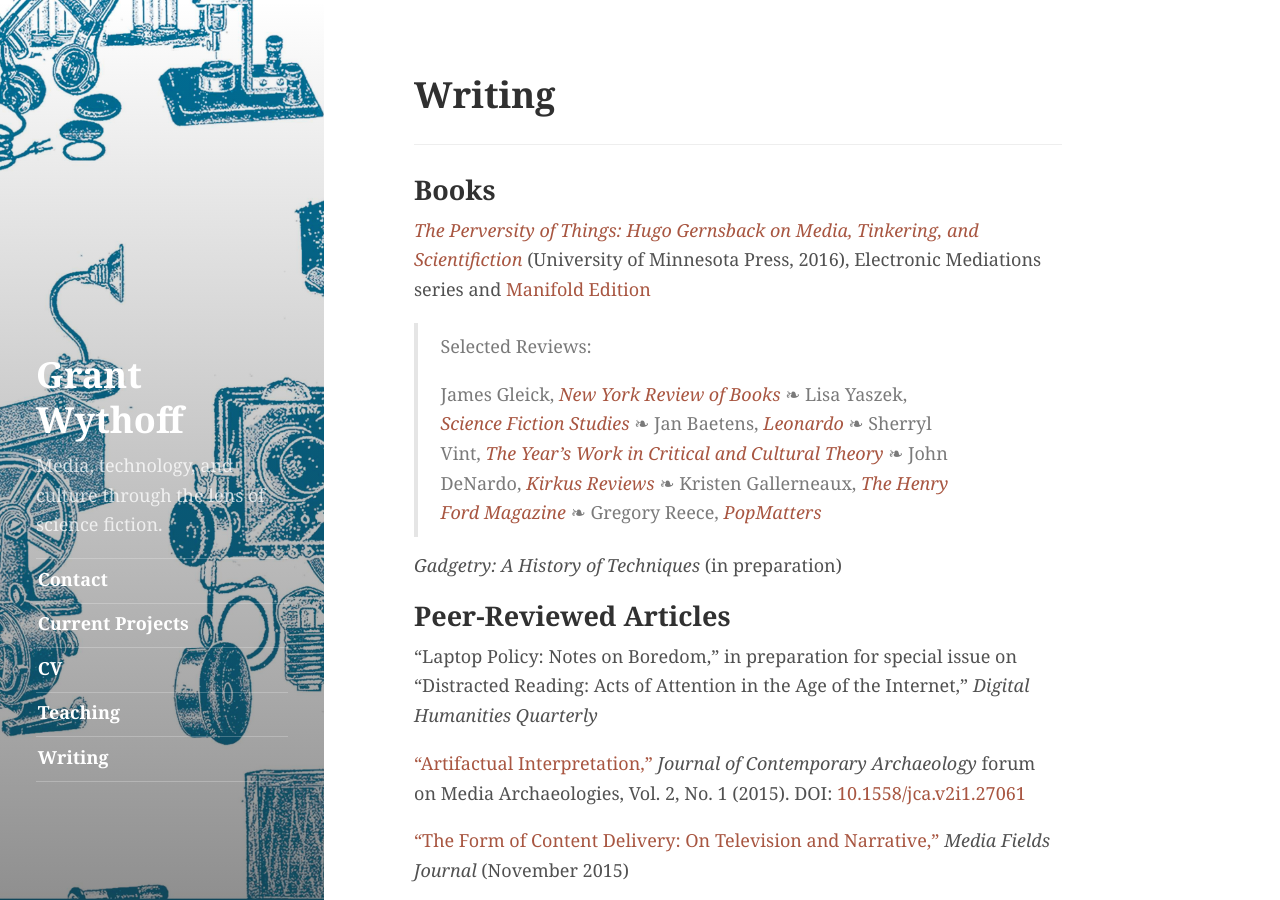
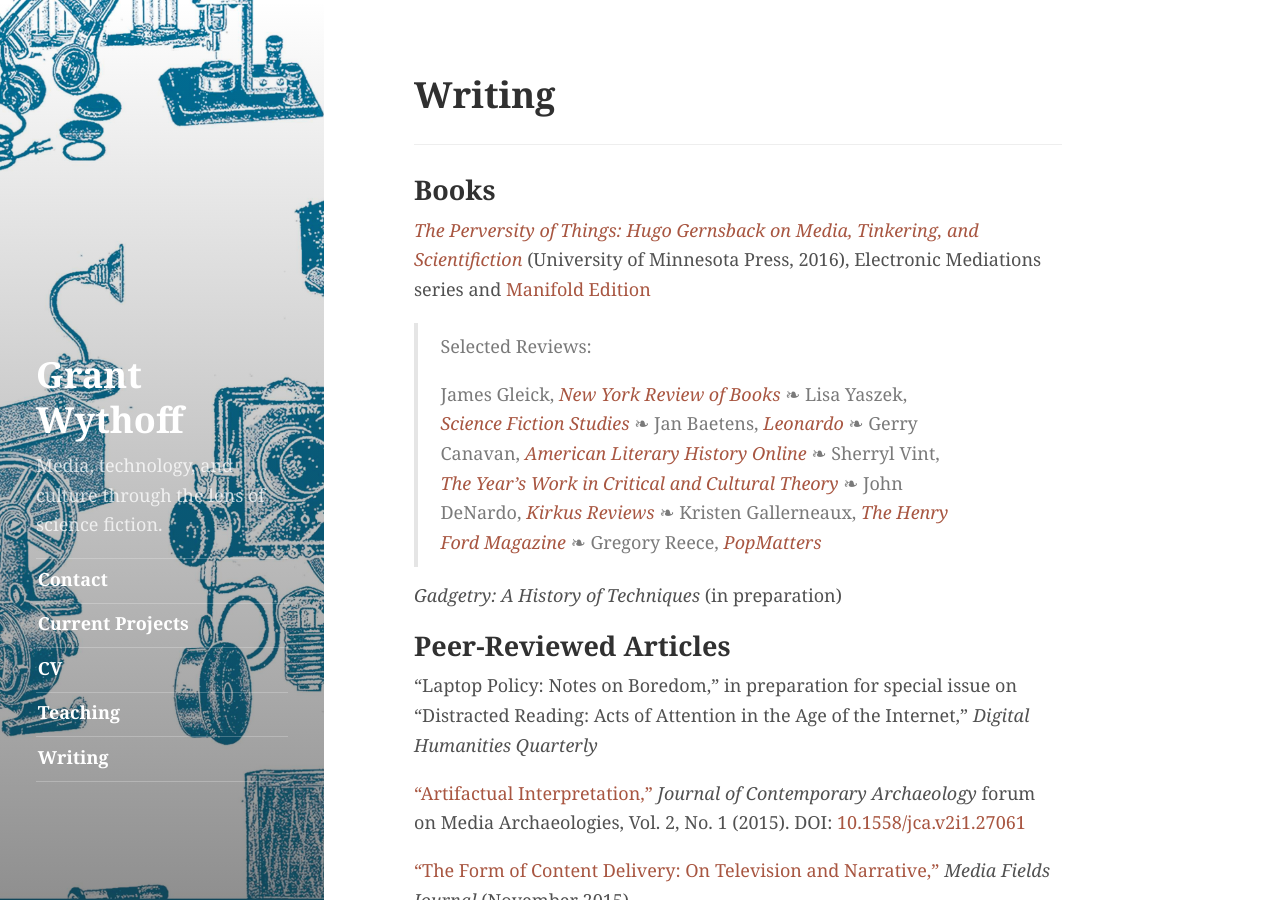
Before and after one commit to gwijthoff/wythoff.net, a Jekyll site: the page built from writing.md, in a window 1280 px wide and 900 px high. Built offline with Jekyll 4.4.1, drawn with Linux system fonts in a browser that asks for light colours.

Commit message:
adding canavan review

```diff
--- a/writing.md
+++ b/writing.md
@@ -11,7 +11,7 @@
 
 > Selected Reviews:
 >
-> James Gleick, [*New York Review of Books*](http://www.nybooks.com/daily/2017/01/31/hugo-gernsback-making-of-future-man/) ❧ Lisa Yaszek, [*Science Fiction Studies*](http://wythoff.net/pdf/yaszek_review.pdf) ❧ Jan Baetens, [*Leonardo*](https://www.leonardo.info/review/2017/02/review-of-the-perversity-of-things-hugo-gernsback-on-media-tinkering-and) ❧ Sherryl Vint, [*The Year's Work in Critical and Cultural Theory*](http://wythoff.net/pdf/vint_review.pdf) ❧ John DeNardo, [*Kirkus Reviews*](https://www.kirkusreviews.com/features/learn-more-about-creators-science-fiction/) ❧ Kristen Gallerneaux, [*The Henry Ford Magazine*](http://wythoff.net/pdf/fordmuseum_review.pdf) ❧ Gregory Reece, [*PopMatters*](http://www.popmatters.com/review/hugh-gernsback-the-perversity-of-things-by-grant-wythoff/)
+> James Gleick, [*New York Review of Books*](http://www.nybooks.com/daily/2017/01/31/hugo-gernsback-making-of-future-man/) ❧ Lisa Yaszek, [*Science Fiction Studies*](http://wythoff.net/pdf/yaszek_review.pdf) ❧ Jan Baetens, [*Leonardo*](https://www.leonardo.info/review/2017/02/review-of-the-perversity-of-things-hugo-gernsback-on-media-tinkering-and) ❧ Gerry Canavan, [*American Literary History Online*](http://wythoff.net/pdf/canavan_review.pdf) ❧ Sherryl Vint, [*The Year's Work in Critical and Cultural Theory*](http://wythoff.net/pdf/vint_review.pdf) ❧ John DeNardo, [*Kirkus Reviews*](https://www.kirkusreviews.com/features/learn-more-about-creators-science-fiction/) ❧ Kristen Gallerneaux, [*The Henry Ford Magazine*](http://wythoff.net/pdf/fordmuseum_review.pdf) ❧ Gregory Reece, [*PopMatters*](http://www.popmatters.com/review/hugh-gernsback-the-perversity-of-things-by-grant-wythoff/)
 
 <!-- Angelo Paura, [*Motherboard Italy (Vice)*](https://motherboard.vice.com/it/article/profilo-hugo-gernsback-amazing-stories / https://medium.com/italia/hugo-gernsback-luomo-che-ci-ha-fatto-innamorare-del-futuro-ec2fb2fbeebf#.j9f1l9x5y) ❧ Aurelio Cianciotta, [*Neural*](http://neural.it/2017/05/edited-by-grant-wythoff-the-perversity-of-things-hugo-gernsback-on-media-tinkering-and-scientifiction/) -->
 
```
Also changed, not shown: 1 other file.
